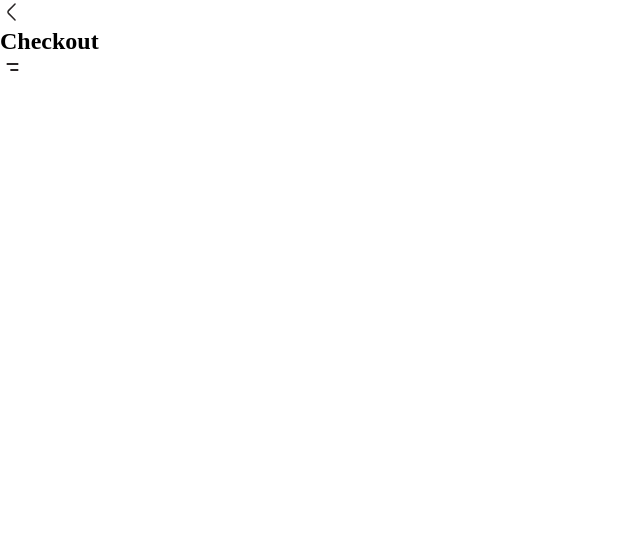
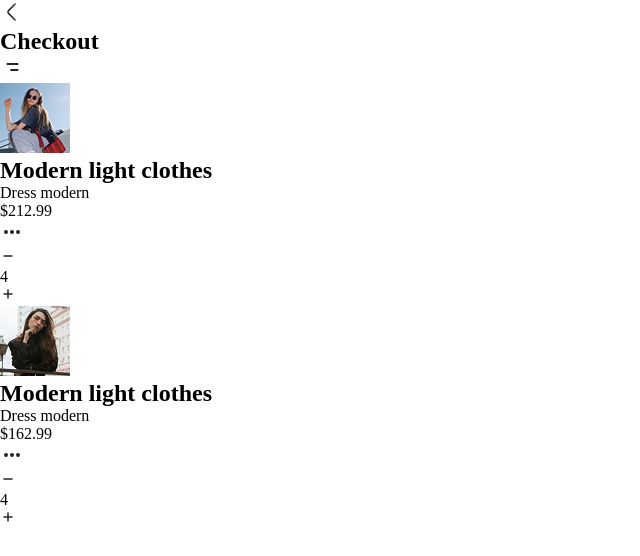
Before and after one commit to kevincito0987/eCommerceClothingStore, a website: page views/checkoutPage.html in a window 1280 px wide. Shown: the whole page, without its empty margins (0-640 px from the left). Drawn offline with Linux system fonts and the light colour scheme; files that its build step writes are made by us from their sources; files whose address does not match are found by name.

Commit message:
perf: :zap: Listo el html de las cards de productos.

```diff
--- a/views/checkoutPage.html
+++ b/views/checkoutPage.html
@@ -12,7 +12,46 @@
             <h2>Checkout</h2>
             <img src="../storage/icons/menuIcon.svg" alt="Icon1">
         </header>
-        <main></main>
+        <main>
+            <section class="card-container">
+                <div class="card1">
+                    <img src="../storage/img/Product1PageCheckout.png" alt="Image1" class="card-image">
+                    <div class="cardRight">
+                        <h2 class="card-title">Modern light clothes</h2>
+                        <p class="card-text">Dress modern</p>
+                        <p class="price">$212.99</p>
+                    </div>
+                    <div class="cardLeft">
+                        <img src="../storage/icons/pointsIcon.svg" alt="Icon1">
+                        <div class="summary">
+                            <img src="../storage/icons/minorIcon.svg" alt="Icon2">
+                            <p>4</p>
+                            <img src="../storage/icons/maxIcon.svg" alt="Icon3">
+                        </div>
+                    </div>
+                </div>
+                <div class="slider"></div>
+                <div class="card2">
+                    <img src="../storage/img/Product2PageCheckout.png" alt="Image2" class="card-image">
+                    <div class="cardRight">
+                        <h2 class="card-title">Modern light clothes</h2>
+                        <p class="card-text">Dress modern</p>
+                        <p class="price">$162.99</p>
+                    </div>
+                    <div class="cardLeft">
+                        <img src="../storage/icons/pointsIcon.svg" alt="Icon1">
+                        <div class="summary">
+                            <img src="../storage/icons/minorIcon.svg" alt="Icon2">
+                            <p>4</p>
+                            <img src="../storage/icons/maxIcon.svg" alt="Icon3">
+                        </div>
+                    </div>
+                </div>
+                <div class="slider"></div>
+            </section>
+            <section class="payment"></section>
+            <section class="subtotal"></section>
+        </main>
         <footer></footer>
     </body>
 </html>
```
